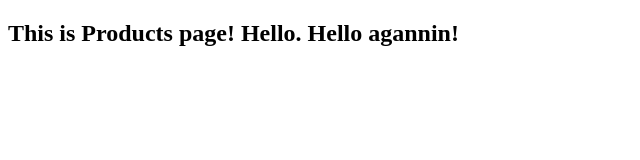
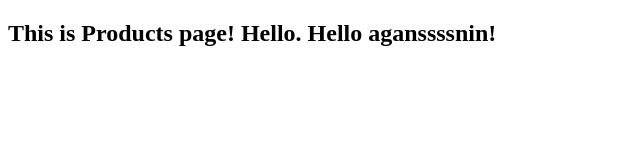
Before and after one commit to MauryaRitesh/grip_next, a Next.js app: page /products in a window 1280 px wide. Shown: the top 160 px of the page, without its empty margins (0-640 px from the left). Built offline with nearby package versions, Linux system fonts and the light colour scheme.

Commit message:
new type

```diff
--- a/app/products/page.tsx
+++ b/app/products/page.tsx
@@ -1,3 +1,3 @@
 export default function Page() {
-    return <h1>This is Products page! Hello. Hello agannin!</h1>
+    return <h1>This is Products page! Hello. Hello aganssssnin!</h1>
   }
```
